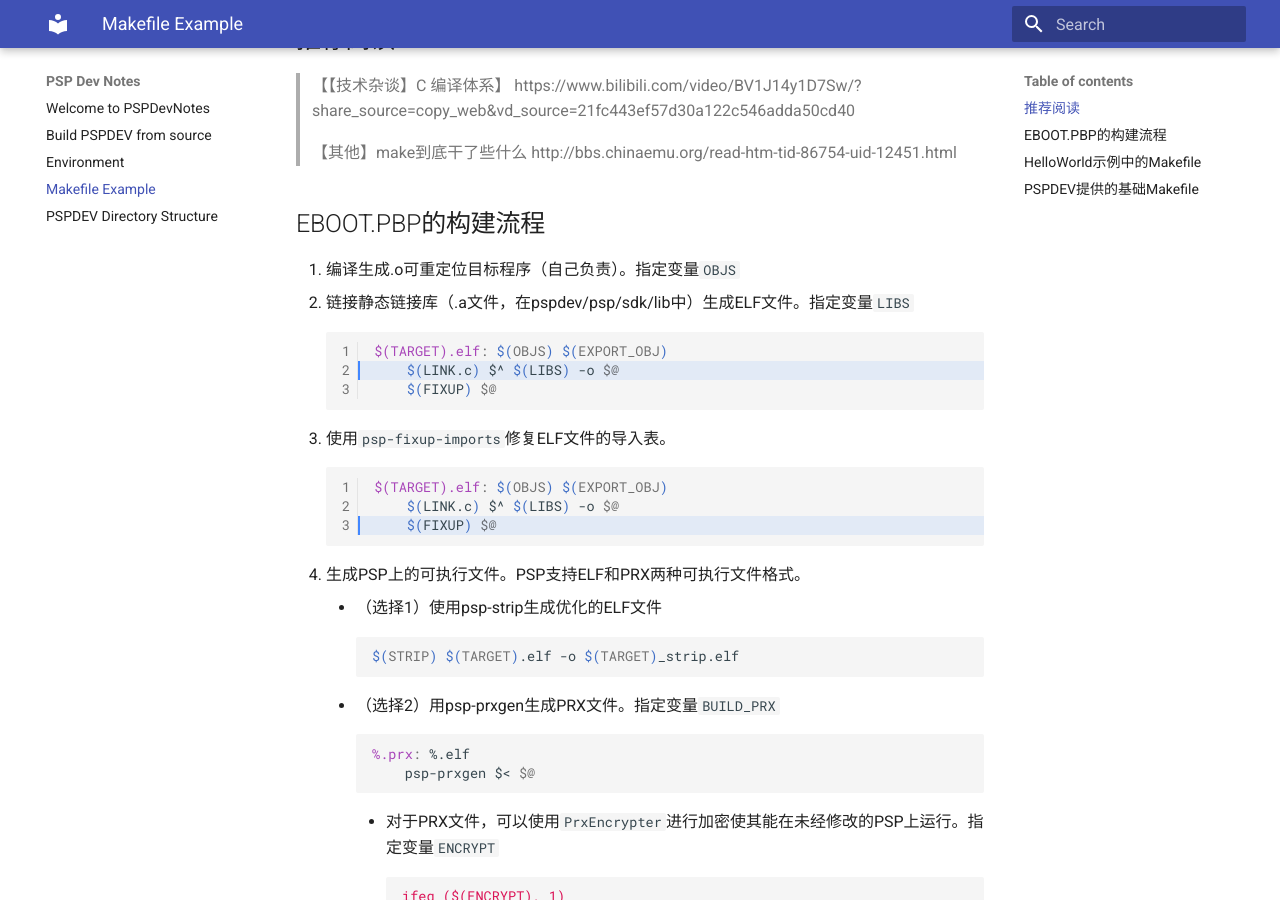
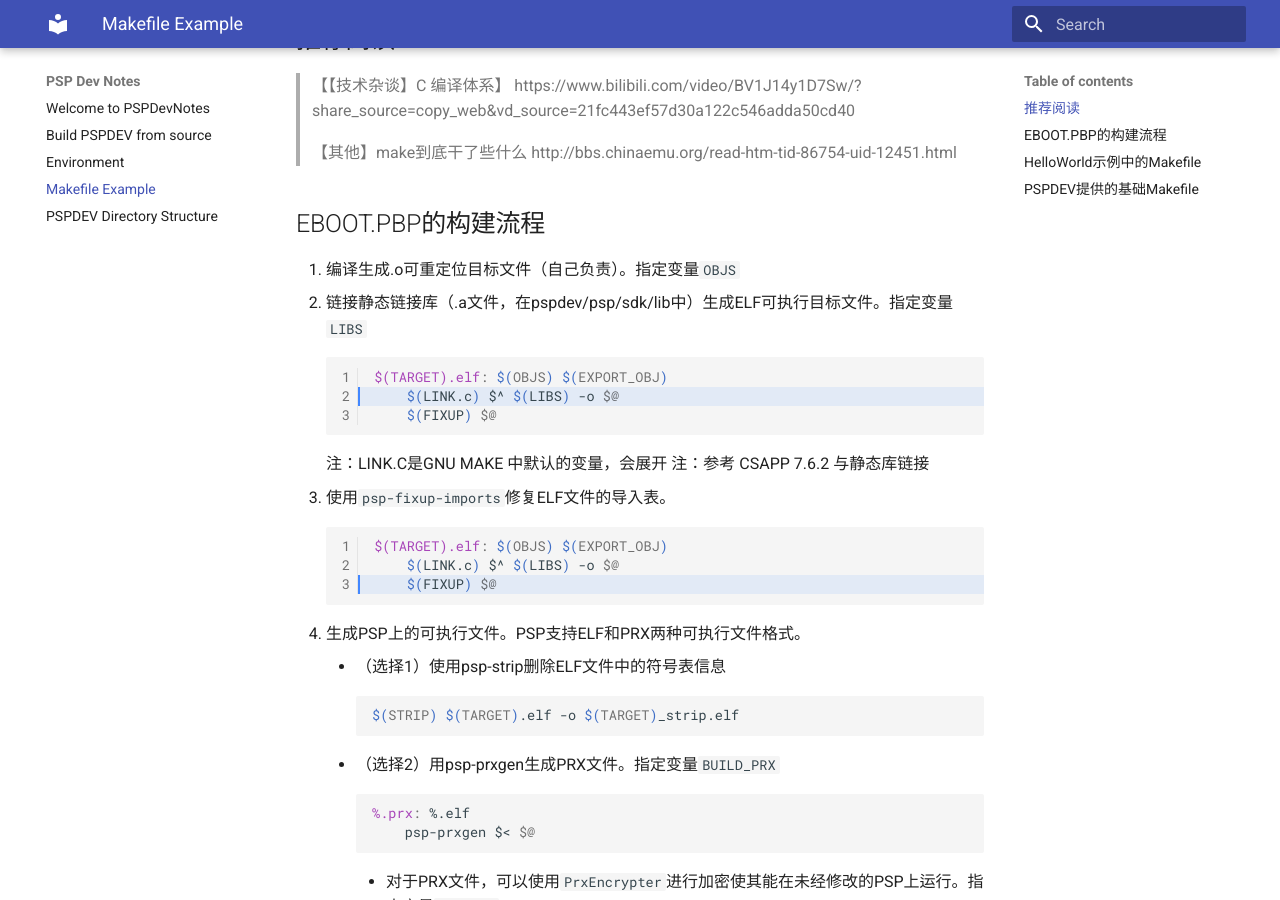
Before and after one commit to xeonliu/PSPDevNote, an MkDocs documentation site: the page built from docs/makefilesample.md, in a window 1280 px wide and 900 px high, scrolled down 249 px. Built offline with MkDocs 1.6.1 and Material for MkDocs 9.7.7, drawn with Linux system fonts in a browser that asks for light colours.

Commit message:
更新 makefilesample.md

````diff
--- a/docs/makefilesample.md
+++ b/docs/makefilesample.md
@@ -9,13 +9,15 @@
 > 【其他】make到底干了些什么 http://bbs.chinaemu.org/read-htm-tid-86754-uid-12451.html
 
 ## EBOOT.PBP的构建流程
-1. 编译生成.o可重定位目标程序（自己负责）。指定变量`OBJS`
-2. 链接静态链接库（.a文件，在pspdev/psp/sdk/lib中）生成ELF文件。指定变量`LIBS`
+1. 编译生成.o可重定位目标文件（自己负责）。指定变量`OBJS`
+2. 链接静态链接库（.a文件，在pspdev/psp/sdk/lib中）生成ELF可执行目标文件。指定变量`LIBS`
 	```Makefile linenums="1" hl_lines="2"
 	$(TARGET).elf: $(OBJS) $(EXPORT_OBJ)
 		$(LINK.c) $^ $(LIBS) -o $@
 		$(FIXUP) $@
 	```
+注：LINK.C是GNU MAKE 中默认的变量，会展开
+注：参考 CSAPP 7.6.2 与静态库链接
 3. 使用`psp-fixup-imports`修复ELF文件的导入表。
 	```Makefile linenums="1" hl_lines="3"
 	$(TARGET).elf: $(OBJS) $(EXPORT_OBJ)
@@ -23,7 +25,7 @@
 		$(FIXUP) $@
 	```
 4.  生成PSP上的可执行文件。PSP支持ELF和PRX两种可执行文件格式。
-	+ （选择1）使用psp-strip生成优化的ELF文件
+	+ （选择1）使用psp-strip删除ELF文件中的符号表信息
 		```Makefile
 		$(STRIP) $(TARGET).elf -o $(TARGET)_strip.elf
 		```
````
